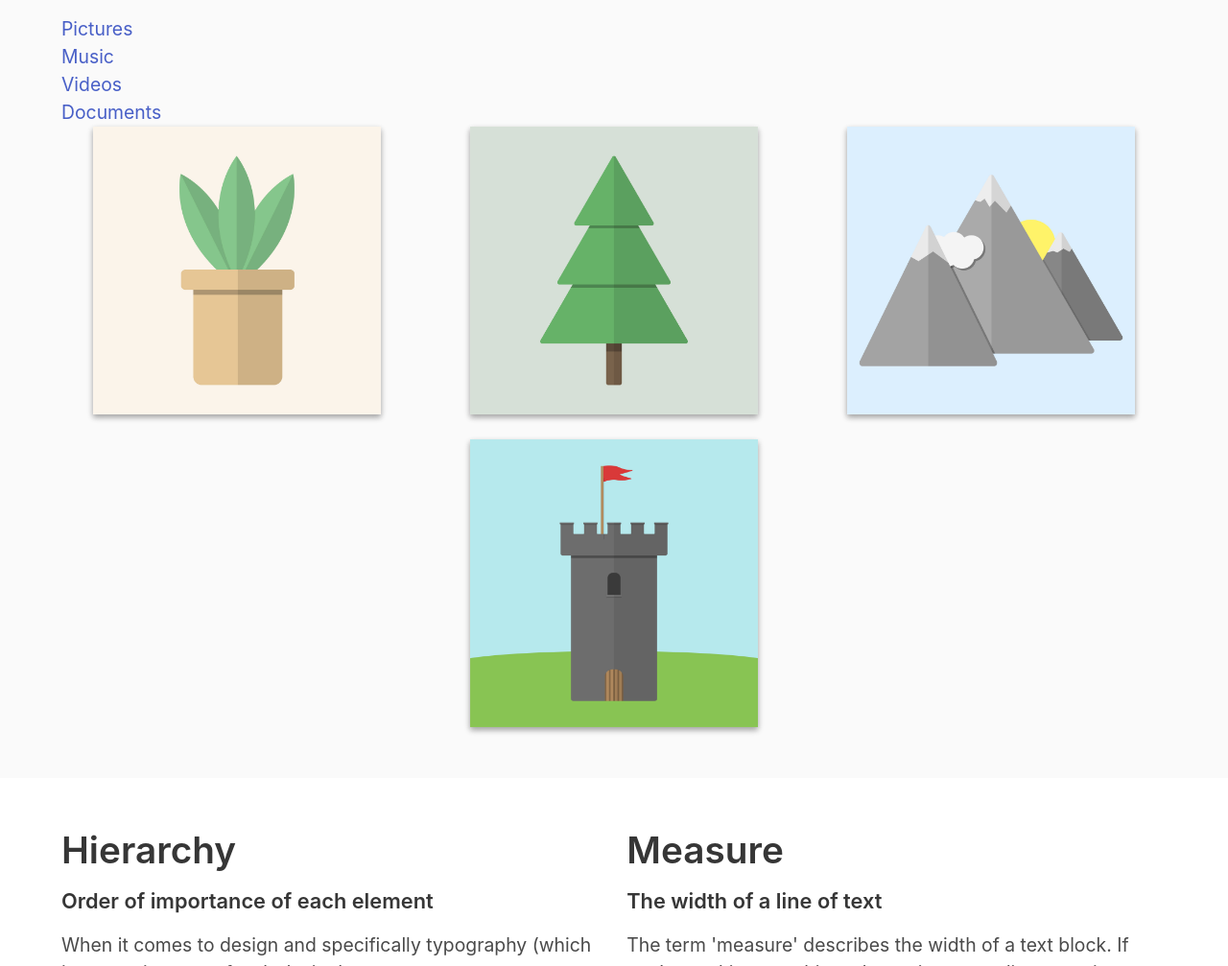
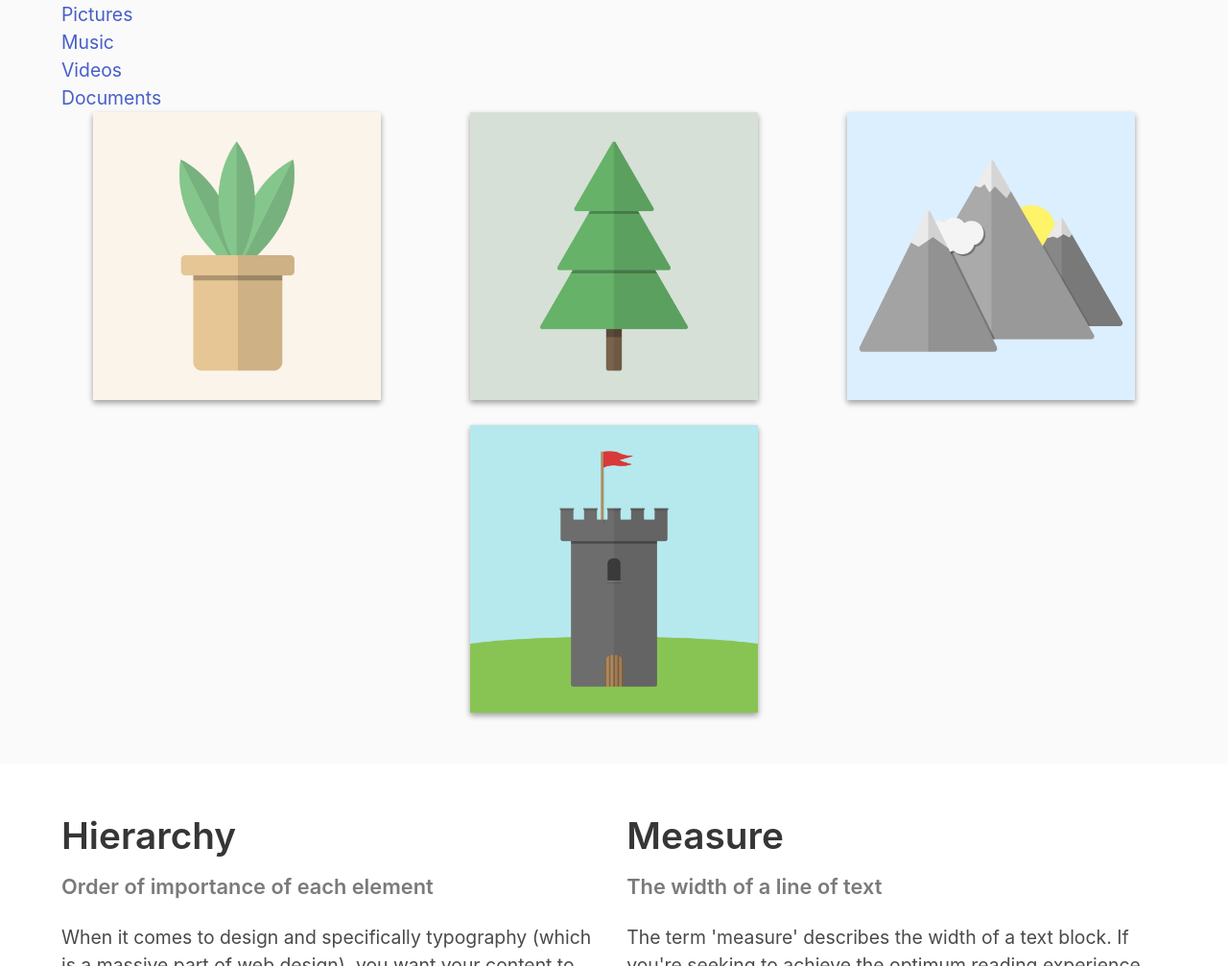
Before and after one commit to jdmar3-comp426/a02-kianw97, a website: page index.html in a window 1280 px wide. Shown: the part 2411-3418 px from the top of the page at 96% size. Drawn offline with nearby package versions, Linux system fonts and the light colour scheme; a web font is replaced by a local one.

Commit message:
subtiles have gray text

```diff
--- a/index.html
+++ b/index.html
@@ -25,7 +25,7 @@
     <div class="container">
         <div class="content">
             <h1 class="title">CSS Frameworks</h1>
-            <h5 class="">How to use a framework effectively</h5>
+            <h5 class="subtitle has-text-grey">How to use a framework effectively</h5>
             <p>
 	    	When it comes to developing websites, design can be a very fun aspect.
 		But in reality we often don't want to spend hours writing CSS.
@@ -121,7 +121,7 @@
             <div class="columns">
                 <div class="column">
                     <h1 class="">Hierarchy</h1>
-                    <h5 class="">Order of importance of each element</h5>
+                    <h5 class="subtitle has-text-grey">Order of importance of each element</h5>
                     <p>
 		    	When it comes to design and specifically typography (which is a massive part of web design), you want your content to be readable.
 			This means that when someone looks at it, they intuitively know which text to read first, second, and third.
@@ -135,7 +135,7 @@
                 </div>
                 <div class="column">
                     <h1 class="">Measure</h1>
-                    <h5 class="">The width of a line of text</h5>
+                    <h5 class="subtitle has-text-grey">The width of a line of text</h5>
                     <p>
 		    	The term 'measure' describes the width of a text block.
 		    	If you're seeking to achieve the optimum reading experience it's clearly an important consideration.
```
